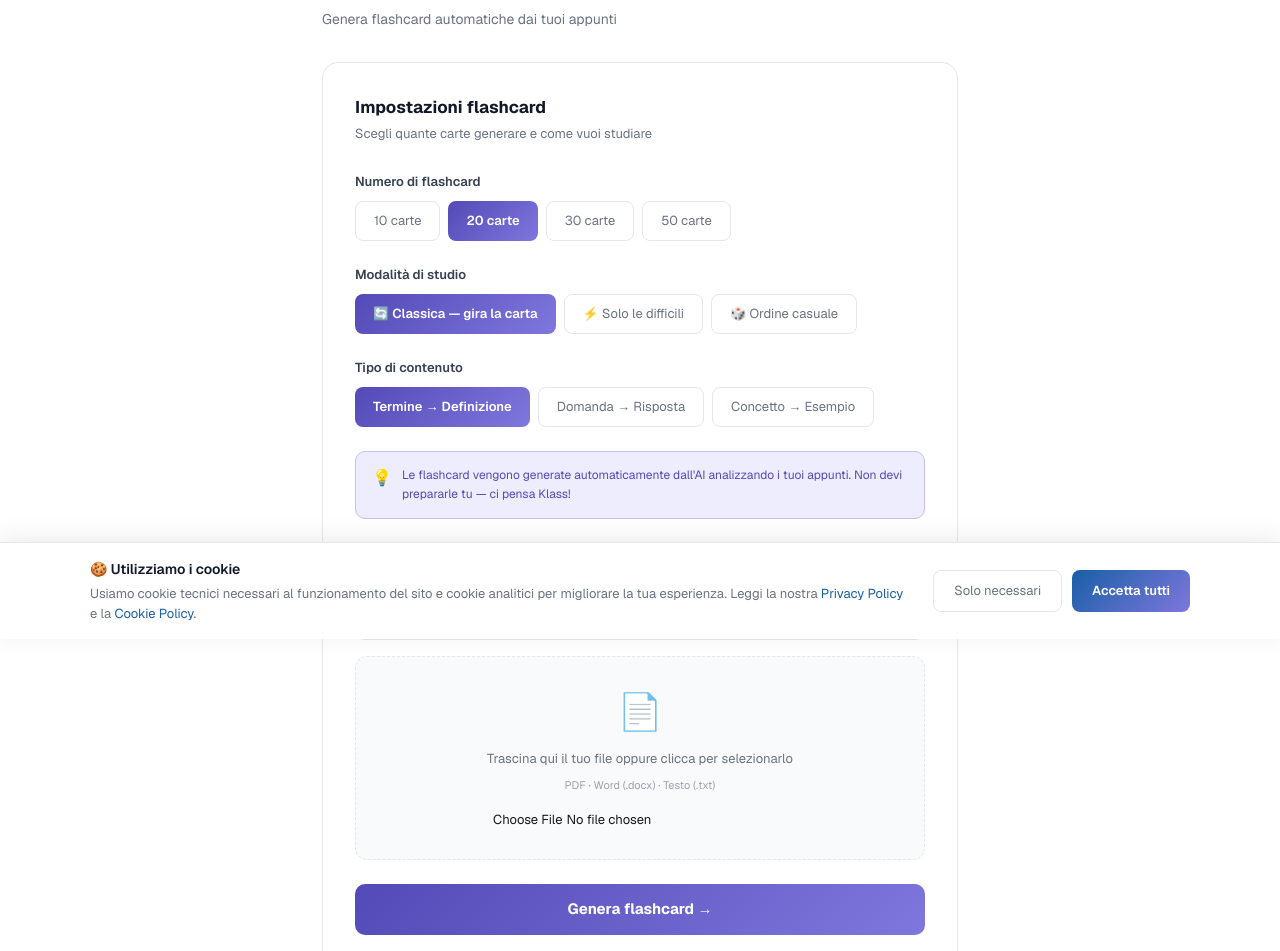
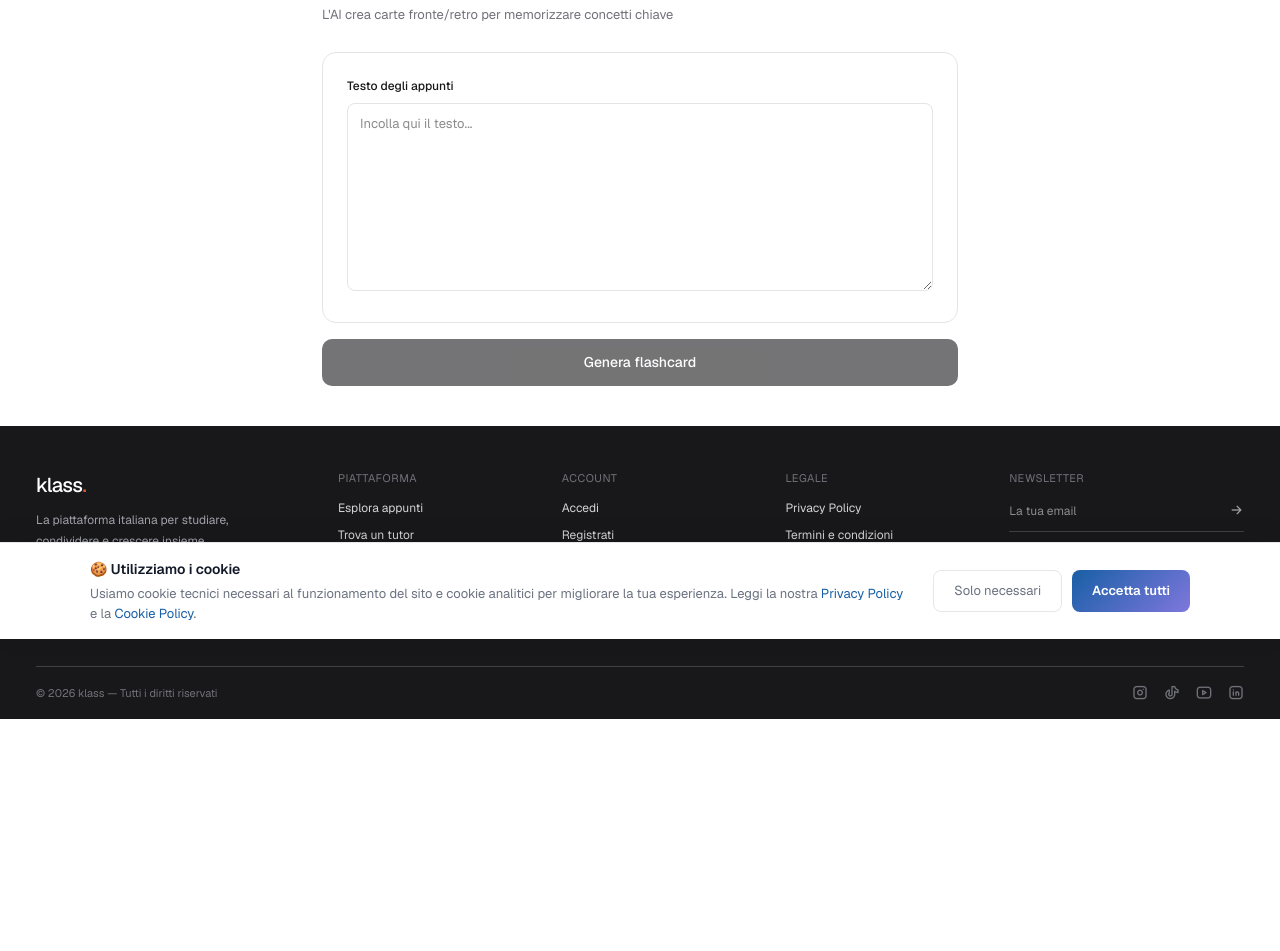
Before and after one commit to StarUpm/studynotes, a Next.js app: page /studia/flashcard in a window 1280 px wide. Shown: the part 161-1112 px from the top of the page. After the commit the page ends 880 px from the top, so only its background shows below. Built offline with nearby package versions, Linux system fonts and the light colour scheme.

Commit message:
Update page.tsx

```diff
--- a/src/app/studia/flashcard/page.tsx
+++ b/src/app/studia/flashcard/page.tsx
@@ -1,167 +1,52 @@
 'use client'
 
-import { useState } from 'react'
+import { useState, useEffect } from 'react'
 import { useRouter } from 'next/navigation'
 import Layout from '@/app/components/Layout'
 
-export default function StudiaFlashcard() {
-  const [numeroCarte, setNumeroCarte] = useState(20)
-  const [modalita, setModalita] = useState('classica')
-  const [tipoContenuto, setTipoContenuto] = useState('termine')
-  const [sorgente, setSorgente] = useState('file')
-  const [file, setFile] = useState<File | null>(null)
+export default function FlashcardSetup() {
   const [testo, setTesto] = useState('')
+  const [numeroCard, setNumeroCard] = useState(10)
   const [loading, setLoading] = useState(false)
   const [error, setError] = useState('')
   const router = useRouter()
 
-  async function genera() {
-    if (sorgente === 'file' && !file) { setError('Seleziona un file'); return }
-    if (sorgente === 'testo' && testo.length < 50) { setError('Inserisci almeno 50 caratteri'); return }
-    setLoading(true)
-    setError('')
+  useEffect(() => {
+    const saved = sessionStorage.getItem('klass_testo_studio')
+    if (saved) setTesto(saved)
+  }, [])
 
+  async function generaFlashcard() {
+    if (!testo) { setError('Inserisci del testo'); return }
+    setLoading(true); setError('')
     try {
-      let testoFinale = testo
-
-      if (sorgente === 'file' && file) {
-        const formData = new FormData()
-        formData.append('file', file)
-        const res = await fetch('/api/estrai-testo', { method: 'POST', body: formData })
-        const data = await res.json()
-        if (data.error) { setError(data.error); setLoading(false); return }
-        testoFinale = data.testo
-      }
-
-      const res = await fetch('/api/generate-flashcard', {
-        method: 'POST',
-        headers: { 'Content-Type': 'application/json' },
-        body: JSON.stringify({ testo: testoFinale, numeroCarte, tipoContenuto })
-      })
+      const res = await fetch('/api/generate-flashcard', { method: 'POST', headers: { 'Content-Type': 'application/json' }, body: JSON.stringify({ testo: testo.substring(0, 8000) }) })
       const data = await res.json()
-
       if (data.flashcard) {
-        let carte = data.flashcard
-        if (modalita === 'casuale') {
-          carte = carte.sort(() => Math.random() - 0.5)
-        }
-        sessionStorage.setItem('klass_flashcard', JSON.stringify(carte))
-        sessionStorage.setItem('klass_flashcard_config', JSON.stringify({ modalita }))
+        sessionStorage.setItem('klass_flashcard', JSON.stringify(data.flashcard))
         router.push('/studia/flashcard/sessione')
-      } else {
-        setError(data.error || 'Errore nella generazione')
-      }
-    } catch (e) {
-      setError('Errore di connessione')
-    }
+      } else { setError(data.error || 'Errore nella generazione') }
+    } catch (e) { setError('Errore di connessione') }
     setLoading(false)
   }
-
-  const chipStyle = (sel: boolean) => ({
-    padding: '9px 18px', borderRadius: 8, fontSize: 13, cursor: 'pointer',
-    border: sel ? 'none' : '0.5px solid #e5e7eb',
-    background: sel ? 'linear-gradient(135deg,#534AB7,#7F77DD)' : 'white',
-    color: sel ? 'white' : '#6B7280',
-    fontWeight: sel ? 600 : 400
-  } as React.CSSProperties)
-
-  const tabStyle = (sel: boolean) => ({
-    flex: 1, padding: 11, fontSize: 13, fontWeight: 500, cursor: 'pointer',
-    border: 'none', textAlign: 'center' as const,
-    background: sel ? 'linear-gradient(135deg,#534AB7,#7F77DD)' : 'white',
-    color: sel ? 'white' : '#6B7280',
-  })
 
   return (
     <Layout>
       <div style={{ maxWidth: 700, margin: '0 auto', padding: '40px 32px' }}>
-        <button onClick={() => router.push('/studia')} style={{ background: 'none', border: 'none', color: '#6B7280', fontSize: 13, cursor: 'pointer', marginBottom: 6 }}>← Torna a Studia con AI</button>
-        <h1 style={{ fontSize: 26, fontWeight: 700, color: '#111827', marginBottom: 6 }}>🃏 Flashcard</h1>
-        <p style={{ fontSize: 14, color: '#6B7280', marginBottom: 32 }}>Genera flashcard automatiche dai tuoi appunti</p>
-
-        <div style={{ background: 'white', border: '0.5px solid #e5e7eb', borderRadius: 16, padding: 32 }}>
-          <h2 style={{ fontSize: 17, fontWeight: 700, color: '#111827', marginBottom: 4 }}>Impostazioni flashcard</h2>
-          <p style={{ fontSize: 13, color: '#6B7280', marginBottom: 28 }}>Scegli quante carte generare e come vuoi studiare</p>
-
-          {error && <p style={{ color: '#DC2626', fontSize: 13, marginBottom: 16, background: '#FEF2F2', padding: '10px 14px', borderRadius: 8 }}>{error}</p>}
-
-          <p style={{ fontSize: 13, fontWeight: 600, color: '#374151', marginBottom: 10 }}>Numero di flashcard</p>
-          <div style={{ display: 'flex', gap: 8, flexWrap: 'wrap', marginBottom: 24 }}>
-            {[10, 20, 30, 50].map(n => (
-              <button key={n} onClick={() => setNumeroCarte(n)} style={chipStyle(numeroCarte === n)}>
-                {n} carte
-              </button>
-            ))}
-          </div>
-
-          <p style={{ fontSize: 13, fontWeight: 600, color: '#374151', marginBottom: 10 }}>Modalità di studio</p>
-          <div style={{ display: 'flex', gap: 8, flexWrap: 'wrap', marginBottom: 24 }}>
-            {[
-              { id: 'classica', label: '🔄 Classica — gira la carta' },
-              { id: 'difficili', label: '⚡ Solo le difficili' },
-              { id: 'casuale', label: '🎲 Ordine casuale' },
-            ].map(m => (
-              <button key={m.id} onClick={() => setModalita(m.id)} style={chipStyle(modalita === m.id)}>
-                {m.label}
-              </button>
-            ))}
-          </div>
-
-          <p style={{ fontSize: 13, fontWeight: 600, color: '#374151', marginBottom: 10 }}>Tipo di contenuto</p>
-          <div style={{ display: 'flex', gap: 8, flexWrap: 'wrap', marginBottom: 24 }}>
-            {[
-              { id: 'termine', label: 'Termine → Definizione' },
-              { id: 'domanda', label: 'Domanda → Risposta' },
-              { id: 'concetto', label: 'Concetto → Esempio' },
-            ].map(t => (
-              <button key={t.id} onClick={() => setTipoContenuto(t.id)} style={chipStyle(tipoContenuto === t.id)}>
-                {t.label}
-              </button>
-            ))}
-          </div>
-
-          <div style={{ background: '#EEEDFE', border: '0.5px solid #C4C0F0', borderRadius: 10, padding: '14px 16px', marginBottom: 24, display: 'flex', gap: 10 }}>
-            <span style={{ fontSize: 16 }}>💡</span>
-            <p style={{ fontSize: 12, color: '#534AB7', lineHeight: 1.6 }}>Le flashcard vengono generate automaticamente dall&apos;AI analizzando i tuoi appunti. Non devi prepararle tu — ci pensa Klass!</p>
-          </div>
-
-          <div style={{ height: '0.5px', background: '#e5e7eb', margin: '24px 0' }} />
-
-          <p style={{ fontSize: 13, fontWeight: 600, color: '#374151', marginBottom: 10 }}>Sorgente degli appunti — scegli uno</p>
-          <div style={{ display: 'flex', border: '0.5px solid #e5e7eb', borderRadius: 10, overflow: 'hidden', marginBottom: 16 }}>
-            <button onClick={() => setSorgente('file')} style={tabStyle(sorgente === 'file')}>📄 Carica file</button>
-            <button onClick={() => setSorgente('testo')} style={tabStyle(sorgente === 'testo')}>✏️ Incolla testo</button>
-          </div>
-
-          {sorgente === 'file' && (
-            <div style={{ border: '1px dashed #e5e7eb', borderRadius: 12, padding: 28, background: '#f9fafb', textAlign: 'center' }}>
-              <div style={{ fontSize: 36, marginBottom: 10 }}>📄</div>
-              <p style={{ fontSize: 13, color: '#6B7280', marginBottom: 8 }}>Trascina qui il tuo file oppure clicca per selezionarlo</p>
-              <p style={{ fontSize: 11, color: '#9CA3AF', marginBottom: 14 }}>PDF · Word (.docx) · Testo (.txt)</p>
-              <input type="file" accept=".pdf,.docx,.txt" onChange={e => setFile(e.target.files?.[0] || null)} style={{ fontSize: 13 }} />
-              {file && <p style={{ fontSize: 12, color: '#059669', marginTop: 8 }}>✓ {file.name}</p>}
-            </div>
-          )}
-
-          {sorgente === 'testo' && (
-            <textarea
-              placeholder="Incolla qui il testo dei tuoi appunti. Più testo fornisci, più precise saranno le flashcard generate..."
-              value={testo}
-              onChange={e => setTesto(e.target.value)}
-              rows={8}
-              style={{ width: '100%', border: '0.5px solid #e5e7eb', borderRadius: 10, padding: '14px 16px', fontSize: 13, outline: 'none', resize: 'vertical', lineHeight: 1.6 }}
-            />
-          )}
-
-          <button
-            onClick={genera}
-            disabled={loading}
-            style={{ width: '100%', background: 'linear-gradient(135deg,#534AB7,#7F77DD)', color: 'white', border: 'none', padding: 14, borderRadius: 10, fontSize: 15, fontWeight: 700, cursor: 'pointer', marginTop: 24, opacity: loading ? 0.7 : 1 }}
-          >
-            {loading ? 'Generazione in corso...' : 'Genera flashcard →'}
-          </button>
-          <p style={{ fontSize: 12, color: '#9CA3AF', textAlign: 'center', marginTop: 12 }}>Dopo aver cliccato verrai portato alla sessione di studio</p>
+        <button onClick={() => router.push('/studia')} style={{ background: 'none', border: 'none', color: '#A1A1AA', fontSize: 13, cursor: 'pointer', marginBottom: 8, display: 'flex', alignItems: 'center', gap: 4 }}>
+          <i className="ti ti-arrow-left" style={{ fontSize: 14 }} />
+          Torna a Studia
+        </button>
+        <h1 style={{ fontSize: 24, fontWeight: 500, color: '#18181B', margin: '0 0 6px', letterSpacing: -0.5 }}>Genera flashcard</h1>
+        <p style={{ fontSize: 13, color: '#71717A', margin: '0 0 28px' }}>L&apos;AI crea carte fronte/retro per memorizzare concetti chiave</p>
+        {error && <div style={{ background: '#FFF8F6', border: '0.5px solid #FECACA', borderRadius: 8, padding: '10px 14px', marginBottom: 16 }}><p style={{ fontSize: 13, color: '#D85A30', margin: 0 }}>{error}</p></div>}
+        <div style={{ background: 'white', border: '0.5px solid #E4E4E7', borderRadius: 14, padding: 24, marginBottom: 16 }}>
+          <label style={{ fontSize: 12, fontWeight: 500, color: '#18181B', display: 'block', marginBottom: 8 }}>Testo degli appunti</label>
+          <textarea placeholder="Incolla qui il testo..." value={testo} onChange={e => setTesto(e.target.value)} rows={8} style={{ width: '100%', border: '0.5px solid #E4E4E7', borderRadius: 8, padding: '10px 12px', fontSize: 13, outline: 'none', resize: 'vertical', lineHeight: 1.6 }} />
         </div>
+        <button onClick={generaFlashcard} disabled={loading || !testo} style={{ width: '100%', background: '#18181B', color: 'white', border: 'none', padding: '13px', borderRadius: 10, fontSize: 14, fontWeight: 500, cursor: 'pointer', opacity: (loading || !testo) ? 0.6 : 1 }}>
+          {loading ? 'Generazione in corso...' : 'Genera flashcard'}
+        </button>
       </div>
     </Layout>
   )
```
